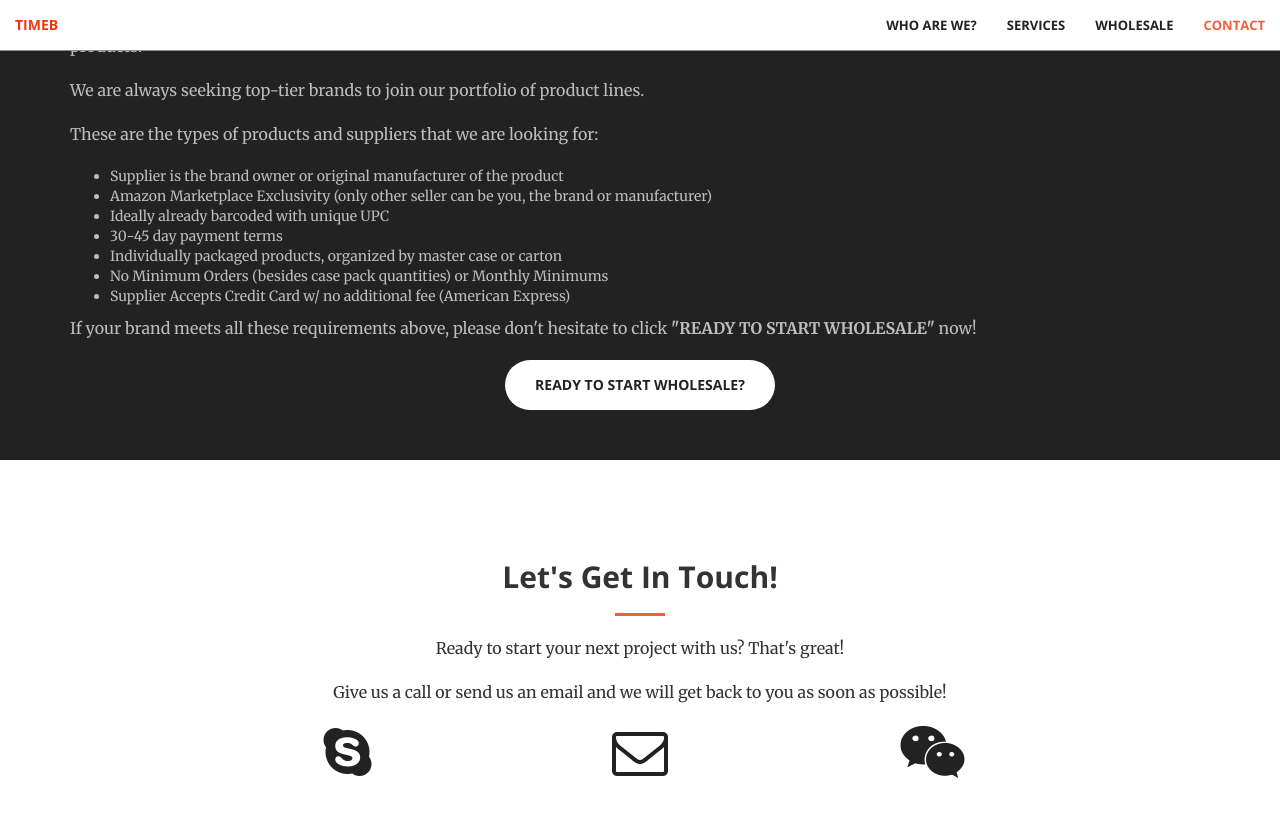
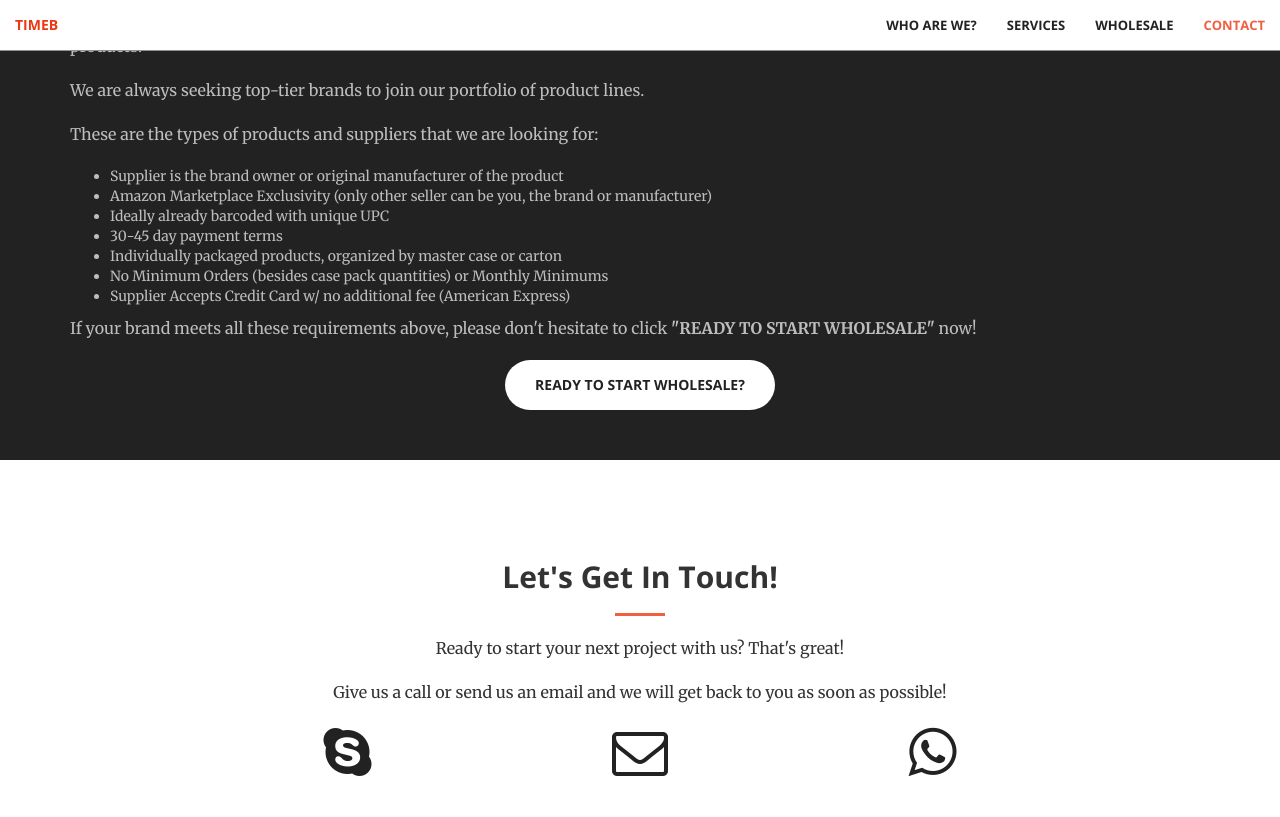
Before and after one commit to TimeBinc/TimeBinc.github.io, a Jekyll site: the page built from index.html, in a window 1280 px wide and 900 px high, scrolled down 2815 px. Shown: the top 817 px of the window. Built offline with Jekyll 4.4.1, drawn with Linux system fonts in a browser that asks for light colours.

Commit message:
Update contact.html

```diff
--- a/_includes/contact.html
+++ b/_includes/contact.html
@@ -21,7 +21,7 @@
         </div>
         <div class="col-lg-2 col-lg-offset-1 text-center">
             <a href="https://wa.me/qr/WRQU7GLWFU5BI1">
-            <i class="fa fa-wechat fa-3x wow bounceIn" data-wow-delay=".1s"></i>
+            <i class="fa fa-whatsapp fa-3x wow bounceIn" data-wow-delay=".1s"></i>
                 <p>{{ site.github_username }}</p>
             </a>
         </div>
```
